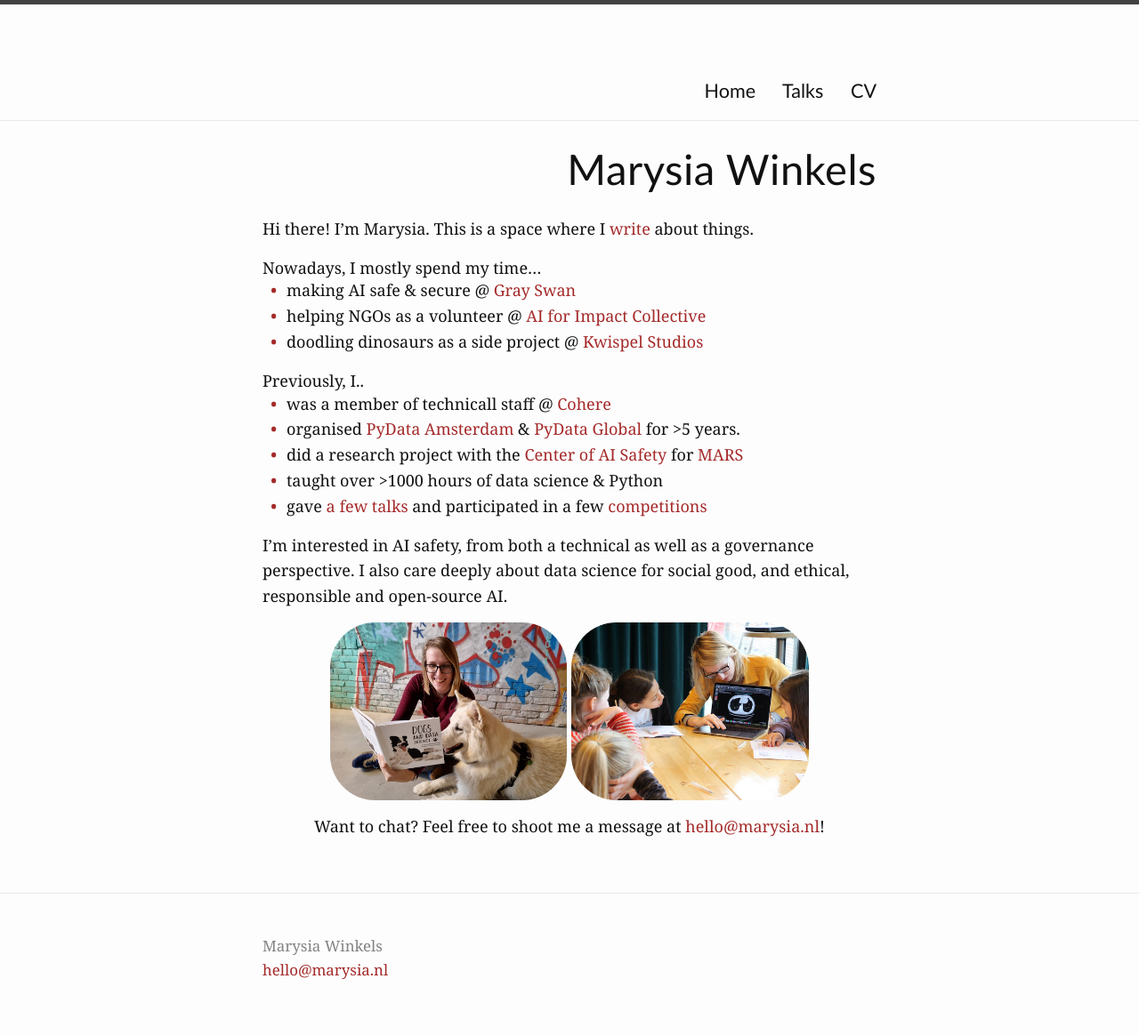
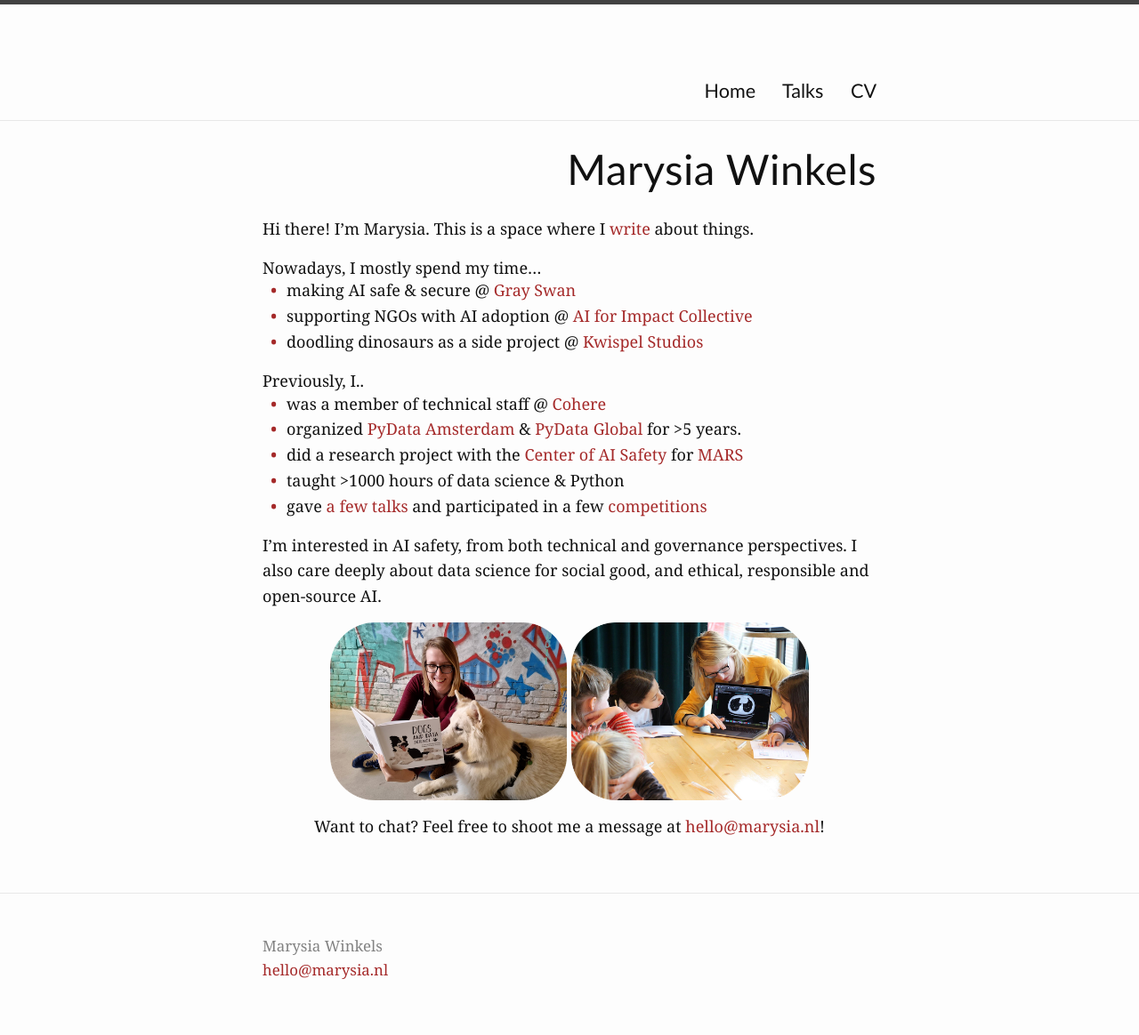
Before and after one commit to marysia/marysia.github.io, a Jekyll site: the page built from index.md, in a window 1280 px wide. Shown: the whole page at 89% size. Built offline with Jekyll 4.4.1, drawn with Linux system fonts in a browser that asks for light colours.

Commit message:
update layout

```diff
--- a/index.md
+++ b/index.md
@@ -11,17 +11,17 @@
 
 Nowadays, I mostly spend my time...
 * making AI safe & secure @ [Gray Swan](https://www.grayswan.ai/)
-* helping NGOs as a volunteer @ [AI for Impact Collective](https://www.aiforimpactcollective.com/)
+* supporting NGOs with AI adoption @ [AI for Impact Collective](https://www.aiforimpactcollective.com/)
 * doodling dinosaurs as a side project @ [Kwispel Studios](https://www.etsy.com/shop/kwispelstudios/)
 
 Previously, I..
-* was a member of technicall staff  @ [Cohere](https://cohere.com/)
-* organised [PyData Amsterdam](http://amsterdam.pydata.org) & [PyData Global](http://global.pydata.org)  for >5 years.
+* was a member of technical staff  @ [Cohere](https://cohere.com/)
+* organized [PyData Amsterdam](http://amsterdam.pydata.org) & [PyData Global](http://global.pydata.org)  for >5 years.
 * did a research project with the [Center of AI Safety](https://safe.ai/) for [MARS](https://www.cambridgeaisafety.org/mars)
-* taught over >1000 hours of data science & Python
+* taught >1000 hours of data science & Python
 * gave [a few talks](https://marysia.nl/talks) and participated in a few [competitions](https://www.deeplearning.ai/blog/data-centric-ai-competition-godatadriven/)
 
-I'm interested in AI safety, from both a technical as well as a governance perspective. I also care deeply about data science for social good, and ethical, responsible and open-source AI.
+I'm interested in AI safety, from both technical and governance perspectives. I also care deeply about data science for social good, and ethical, responsible and open-source AI.
 
 <!-- Hi there! I'm Marysia. This is a space where I [write](https://marysia.nl/blog/) about things.
 
```
